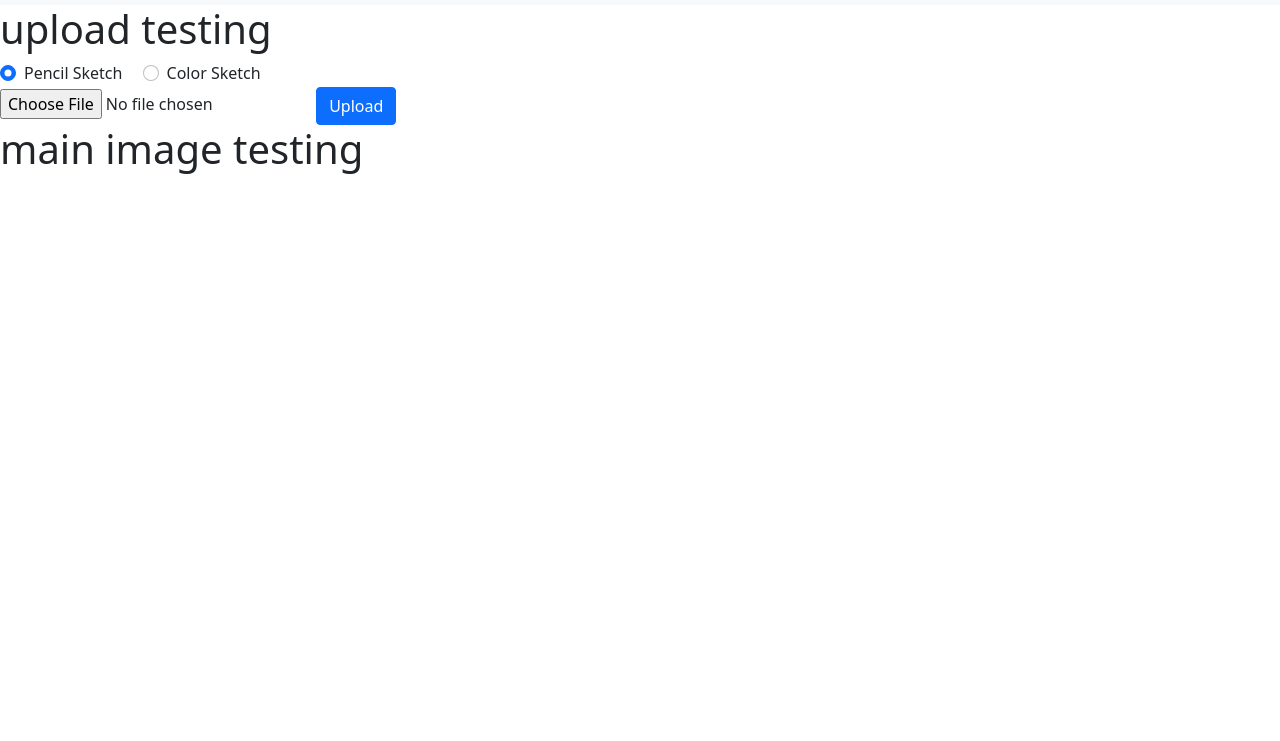
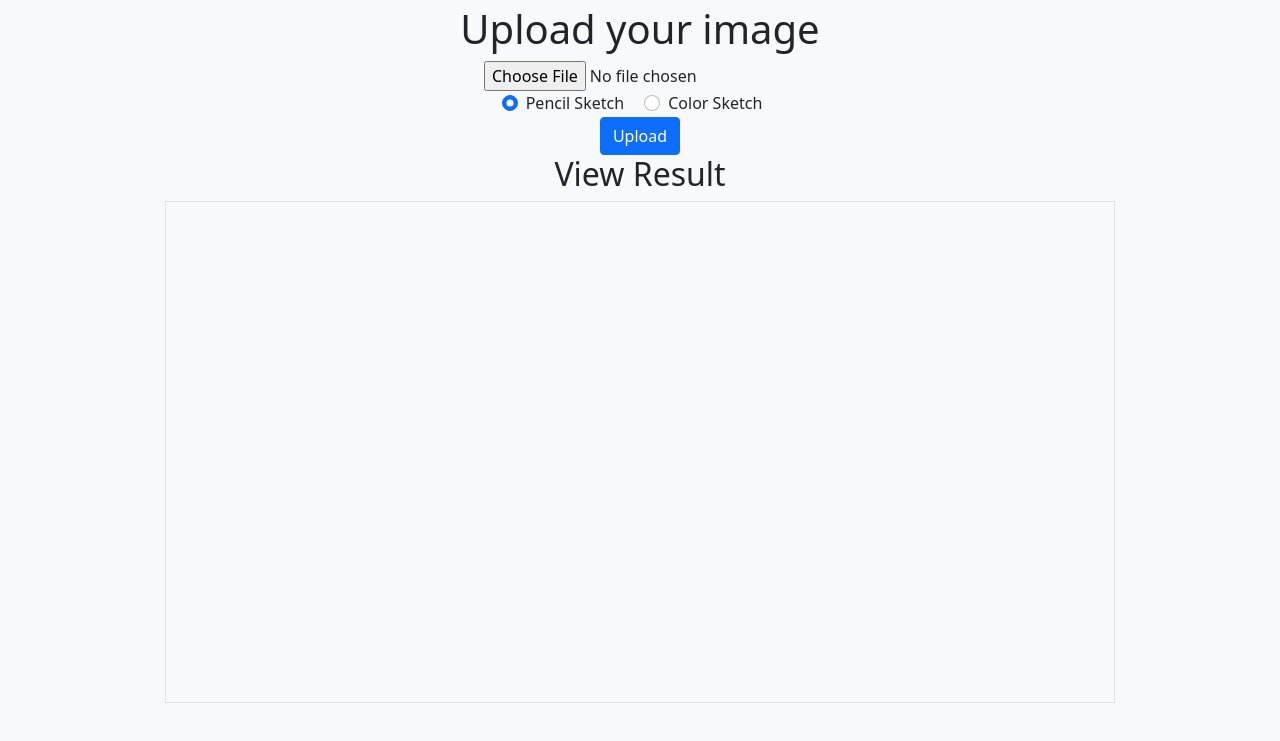
Before and after one commit to AbhinavS96/pencil-sketch, a plain HTML site: page templates/index.html in a window 1280 px wide. Shown: the part 51-792 px from the top of the page. Drawn offline with nearby package versions, Linux system fonts and the light colour scheme.

Commit message:
made basic UI and css

```diff
--- a/static/main.css
+++ b/static/main.css
@@ -0,0 +1,12 @@
+.image{
+    height: 500px;
+    width: auto;
+}
+
+.text-center{
+    text-align: center;
+}
+
+.border{
+    border: 1px solid black;
+}
--- a/templates/index.html
+++ b/templates/index.html
@@ -11,7 +11,7 @@
   <title>Sketch Effect</title>
 </head>
 
-<body>
+<body class="bg-light">
   <nav class="navbar navbar-light bg-light">
     <div class="container-fluid">
       <a class="navbar-brand" href="#">
@@ -20,22 +20,43 @@
       </a>
     </div>
   </nav>
-  <h1>upload testing</h1>
+  <div class="container">
+    <div class="row align-items-center">
+      <div class="col-1">
+      </div>
+      <div class="col-10 text-center">
+        <h1>Upload your image</h1>
+        <div class="d-inline-flex flex-column align-items-center">
+          <!-- file upload -->
+          <input id="fileupload" type="file" name="fileupload" />
+          <div>
+            <!-- radio button 1 -->
             <div class="form-check form-check-inline">
               <input type="radio" name="sketch" id="pencil-sketch" class="form-check-input" checked>
               <label for="pencil-sketch" class="form-check-label">Pencil Sketch</label>
             </div>
+            <!-- radio button 2 -->
             <div class="form-check form-check-inline">
               <input type="radio" name="sketch" id="color-sketch" class="form-check-input">
               <label for="color-sketch" class="form-check-label">Color Sketch</label>
             </div>
-
-  <div>
-    <input id="fileupload" type="file" name="fileupload" />
+          </div>
           <button id="upload-button" onclick="uploadFile()" class="btn btn-primary"> Upload </button>
         </div>
-  <h1>main image testing</h1>
-  <img id="main"></img>
+        <h2>View Result</h2>
+      </div>
+      <div class="col-1">
+      </div>
+    </div>
+    <div class="row align-items-center">
+      <div class="col-1"></div>
+      <div class="col-10 text-center border">
+        <img class="image" id="main"></img>
+      </div>
+      <div class="col-1"></div>
+    </div>
+
+  </div>
 </body>
 
 </html>
```
Lines whose indentation alone changed are shown as unchanged.
